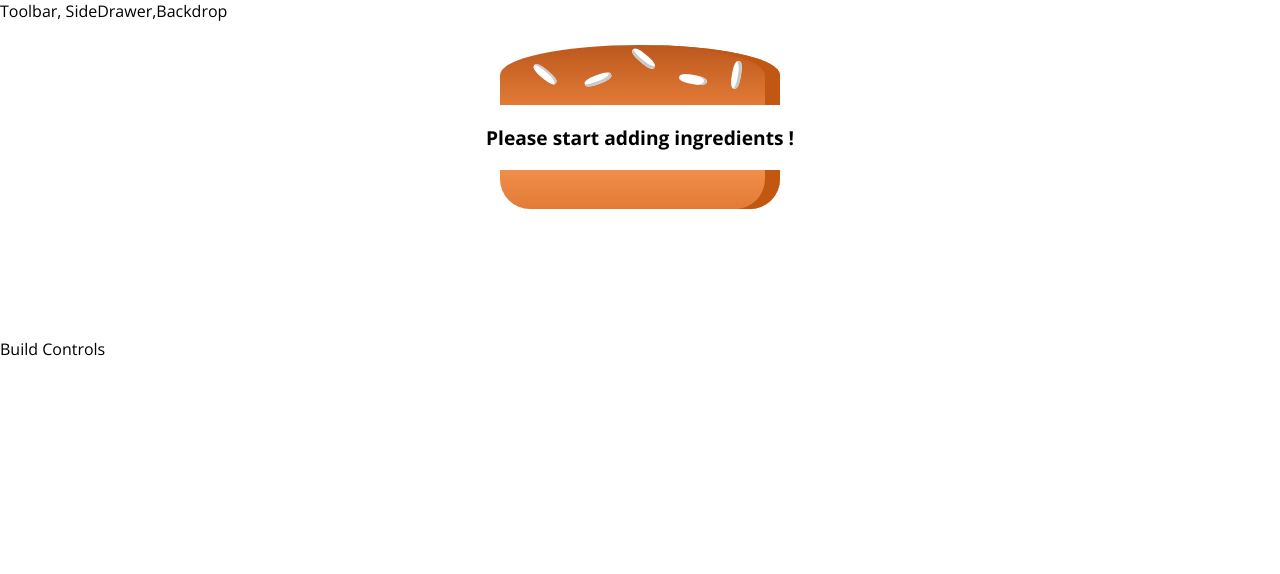
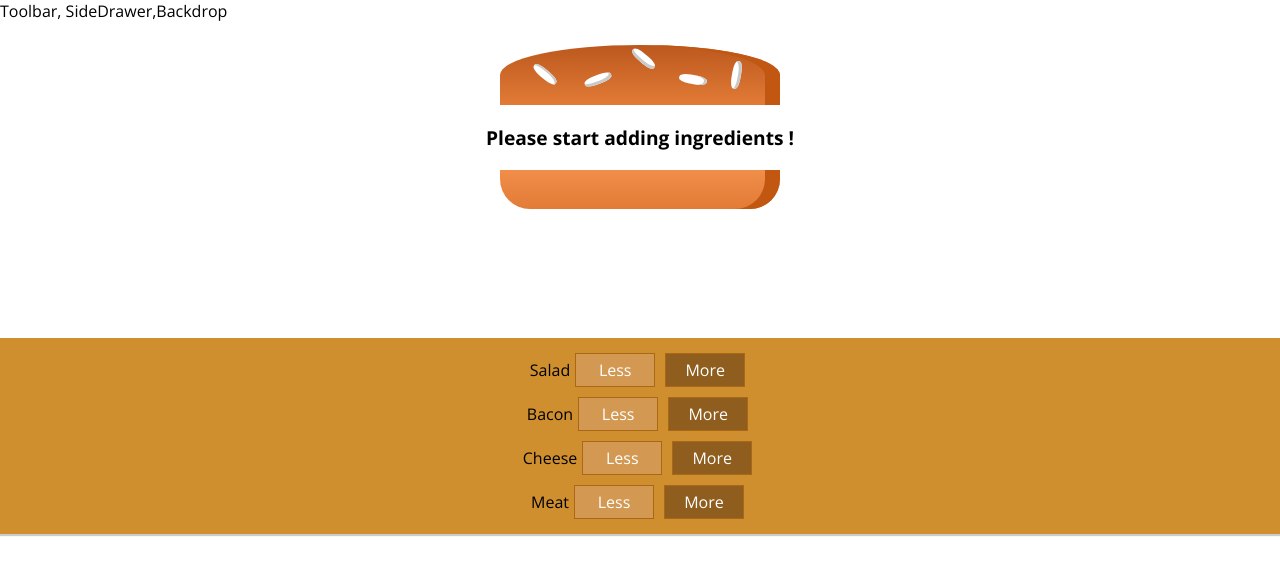
Before and after one commit to kaviraj07/Burger-App, a React app: page / in a window 1280 px wide. Shown: the top 574 px of the page. Built offline with nearby package versions, Linux system fonts and the light colour scheme.

Commit message:
Static Controls added

```diff
--- /dev/null
+++ b/src/components/Burger/BuildControls/BuildControl/BuildControl.css
@@ -0,0 +1,56 @@
+.BuildControl {
+    display: flex;
+    justify-content: space-between;
+    align-items: center;
+    margin: 5px 0;
+}
+
+.BuildControl button {
+    display: block;
+    font: inherit;
+    padding: 5px;
+    margin: 0 5px;
+    width: 80px;
+    border: 1px solid #AA6817;
+    cursor: pointer;
+    outline: none;
+}
+
+.BuildControl button:disabled {
+    background-color: #AC9980;
+    border: 1px solid #7E7365;
+    color: #ccc;
+    cursor: default;
+}
+
+.BuildControl button:hover:disabled {
+    background-color: #AC9980;
+    color: #ccc;
+    cursor: not-allowed;
+}
+
+.Label {
+    padding: 10px;
+    font-weight: bold;
+    width: 80px;
+}
+
+.BuildControl .Less {
+    background-color: #D39952;
+    color: white;
+}
+
+.BuildControl .More {
+    background-color: #8F5E1E;
+    color: white;
+}
+
+.BuildControl .Less:hover, .BuildControl .Less:active {
+    background-color: #DAA972;
+    color: white;
+}
+
+.BuildControl .More:hover,.BuildControl .More:active {
+    background-color: #99703F;
+    color: white;
+}
--- /dev/null
+++ b/src/components/Burger/BuildControls/BuildControl/BuildControl.js
@@ -0,0 +1,11 @@
+import React from 'react';
+import classes from './BuildControl.css';
+
+const buildControl =(props)=> (
+    <div className={classes.BuildControl}>
+        <div>{props.label}</div>
+        <button className={classes.Less}>Less</button>
+        <button className={classes.More}>More</button>
+    </div>
+);
+export default buildControl;
--- /dev/null
+++ b/src/components/Burger/BuildControls/BuildControls.css
@@ -0,0 +1,51 @@
+.BuildControls {
+    width: 100%;
+    background-color: #CF8F2E;
+    display: flex;
+    flex-flow: column;
+    align-items: center;
+    box-shadow: 0 2px 1px #ccc;
+    margin: auto;
+    padding: 10px 0;
+}
+
+.OrderButton {
+    background-color: #DAD735;
+    outline: none;
+    cursor: pointer;
+    border: 1px solid #966909;
+    color: #966909;
+    font-family: inherit;
+    font-size: 1.2em;
+    padding: 15px 30px;
+    box-shadow: 2px 2px 2px #966909;
+}
+
+.OrderButton:hover, .OrderButton:active {
+    background-color: #A0DB41;
+    border: 1px solid #966909;
+    color: #966909;
+}
+
+.OrderButton:disabled {
+    background-color: #C7C6C6;
+    cursor: not-allowed;
+    border: 1px solid #ccc;
+    color: #888888;
+}
+
+.OrderButton:not(:disabled) {
+    animation: enable 0.3s linear;
+}
+
+@keyframes enable {
+    0% {
+        transform: scale(1);
+    }
+    60% {
+        transform: scale(1.1);
+    }
+    100% {
+        transform: scale(1);
+    }
+}
--- /dev/null
+++ b/src/components/Burger/BuildControls/BuildControls.js
@@ -0,0 +1,20 @@
+import React from 'react';
+import classes from './BuildControls.css';
+import BuildControl from './BuildControl/BuildControl';
+
+const controls =[
+    {label: 'Salad',type: 'salad' },
+    {label: 'Bacon',type: 'bacon' },
+    {label: 'Cheese',type: 'cheese' },
+    {label: 'Meat',type: 'meat' },
+]
+const buildControls = (props) =>(
+
+    <div className={classes.BuildControls}>
+        {controls.map(ctrl => (
+            <BuildControl key={ctrl.label} label={ctrl.label}/>
+        ))}
+    </div>
+);
+
+export default buildControls;
--- a/src/containers/BurgerBuilder/BurgerBuilder.js
+++ b/src/containers/BurgerBuilder/BurgerBuilder.js
@@ -1,6 +1,7 @@
 import React, { Component } from 'react';
 import Aux from '../../hoc/Auxx';
 import Burger from '../../components/Burger/Burger';
+import BuildControls from '../../components/Burger/BuildControls/BuildControls';
 
 class BurgerBuilder extends Component{
 
@@ -16,7 +17,7 @@
         return(
             <Aux>
                 <Burger ingredients={this.state.ingredients}/>
-                <div>Build Controls</div>
+                <BuildControls/>
             </Aux>
         )
     }
```
